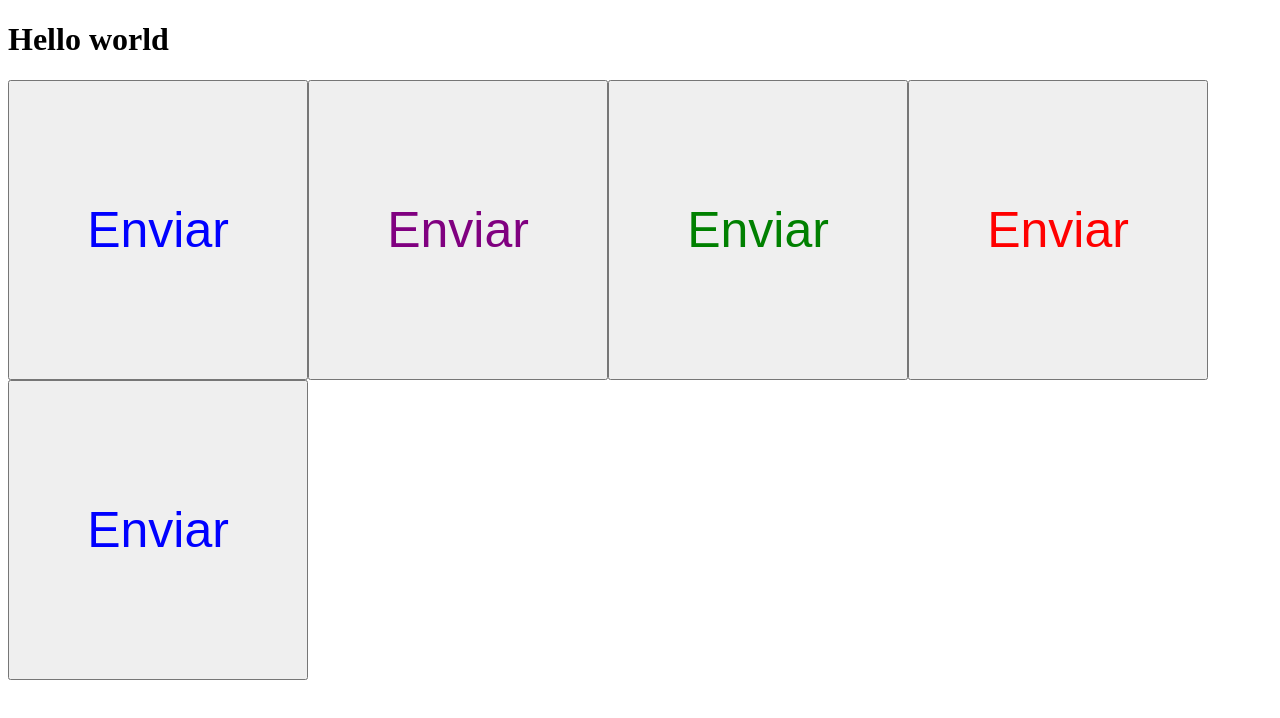
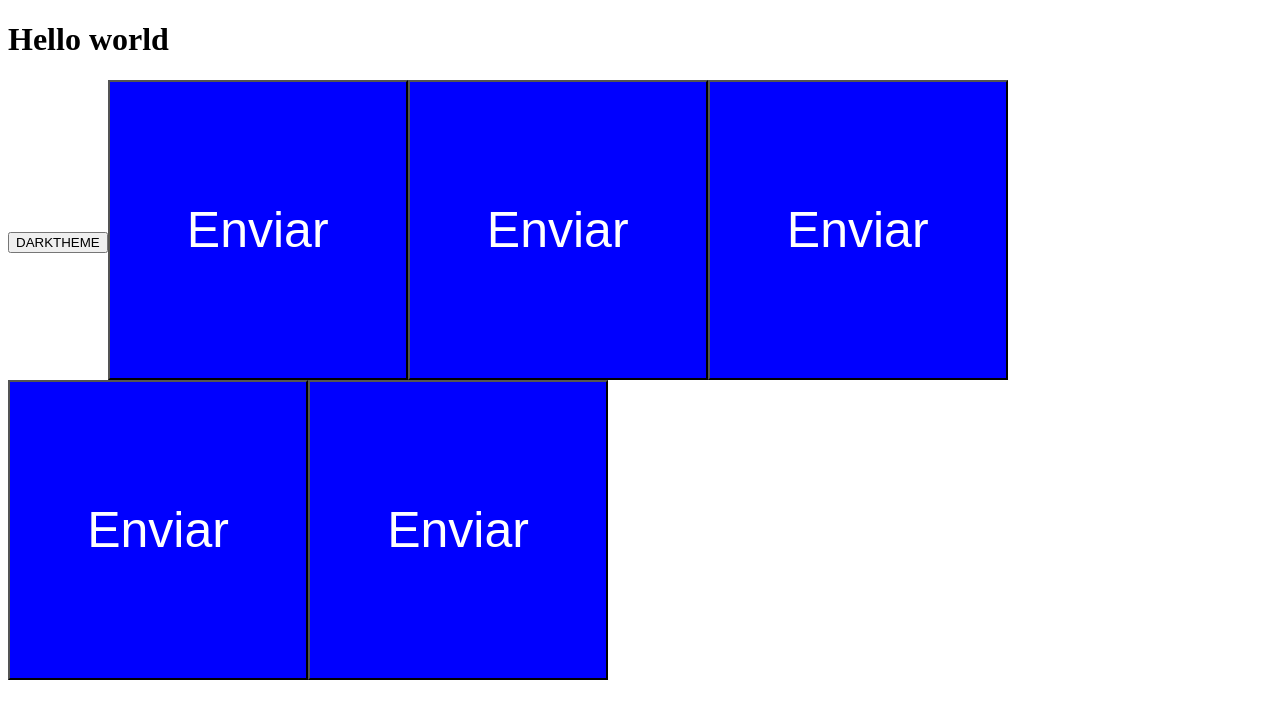
Before and after one commit to CRIETI/crud-typescript-login-front-react, a React (Vite) app: page / in a window 1280 px wide. Shown: the top 718 px of the page. Built offline with nearby package versions, Linux system fonts and the light colour scheme.

Commit message:
add types styles

```diff
--- a/src/App.tsx
+++ b/src/App.tsx
@@ -1,16 +1,24 @@
+import { useState } from "react";
+import { ThemeProvider } from "styled-components";
 import { Button } from "./Button/Button";
+import { darkTheme } from "./styles/themes/dark";
+import { defaultTheme } from "./styles/themes/default";
 
 export function App() {
+  // Esse estado pode ser salvo nos Cookies do usuário, para quando ele acessar sempre acessar o tema escolhido
+  const [isDarkTheme, setIsDarkTheme] = useState(false);
   return (
     <div className="App">
       <h1>Hello world</h1>
-      <>
+      {/* O themeProvider irá definir qual é o tema, e tudo que estiver dentro dele herdara esse tema escolhido */}
+      <ThemeProvider theme={isDarkTheme ? darkTheme : defaultTheme}>
+        <button onClick={() => setIsDarkTheme(!isDarkTheme)}>DARKTHEME</button>
         <Button variant="primary" />
         <Button variant="secondary" />
         <Button variant="success" />
         <Button variant="danger" />
         <Button />
-      </>
+      </ThemeProvider>
     </div>
   );
 }
--- a/src/Button/Button.styles.ts
+++ b/src/Button/Button.styles.ts
@@ -32,9 +32,13 @@ export const ButtonContainer = styled.button<ButtonContainerProps>`
   width: 300px;
   height: 300px;
   font-size: 50px;
-  ${(props) => {
+
+  /* Da mesma maneira que abaixo consigo pegar as propriedades, consigo pega tbm a propriedade theme*/
+  color: ${(props) => props.theme.fontColor};
+  background-color: ${(props) => props.theme.primary};
+  /* ${(props) => {
     return css`
       color: ${buttonVariants[props.variant]};
     `;
-  }}
+  }} */
 `;
--- a/src/Button/Button.tsx
+++ b/src/Button/Button.tsx
@@ -7,6 +7,10 @@ interface ButtonProps {
 //Agora utilizo o Button que criei dentro do meu arquivo ts ao invés do ButtonHTML
 //Passado assim a utilizar um componente de estilização
 //Ao invés de passar um className posso passar a propriedade que eu defini
-export function Button({ variant = "primary" }: ButtonProps) {
-  return <ButtonContainer variant={variant}>Enviar</ButtonContainer>;
+export function Button({ variant = "primary", ...rest }: ButtonProps) {
+  return (
+    <ButtonContainer variant={variant} {...rest}>
+      Enviar
+    </ButtonContainer>
+  );
 }
--- /dev/null
+++ b/src/styles/themes/dark.ts
@@ -0,0 +1,9 @@
+// Criado as cores de um tema
+
+export const darkTheme = {
+  primary: "gray",
+  secondary: "purple",
+  danger: "red",
+  success: "green",
+  fontColor: "#fff",
+};
--- /dev/null
+++ b/src/styles/themes/default.ts
@@ -0,0 +1,9 @@
+// Criado as cores de um tema
+
+export const defaultTheme = {
+  primary: "blue",
+  secondary: "purple",
+  danger: "red",
+  success: "green",
+  fontColor: "#fff",
+};
```
Also changed, not shown: src/@types/styled.d.ts (added, +16 -0 lines).
